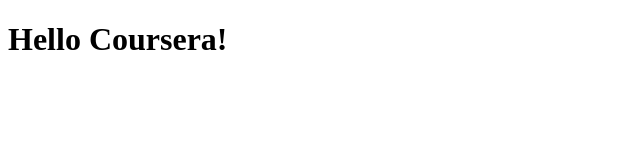
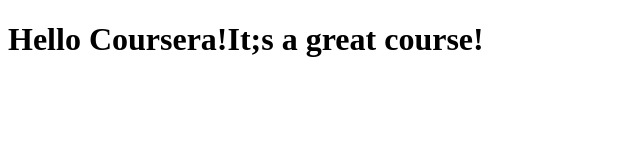
Before and after one commit to neha-hegde/coursera-test, a plain HTML site: page site/index.html in a window 1280 px wide. Shown: the whole page, without its empty margins (0-640 px from the left). Drawn offline with Linux system fonts and the light colour scheme.

Commit message:
Small addition to our page content.

```diff
--- a/site/index.html
+++ b/site/index.html
@@ -4,6 +4,6 @@
 	<title>Hello Coursera!</title>
 </head>
 <body>
-<h1>Hello Coursera!</h1>
+<h1>Hello Coursera!It;s a great course!</h1>
 </body>
 </html>
```
